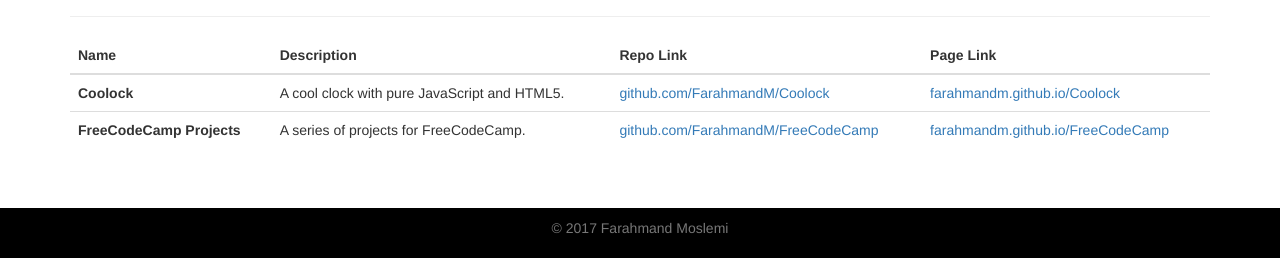
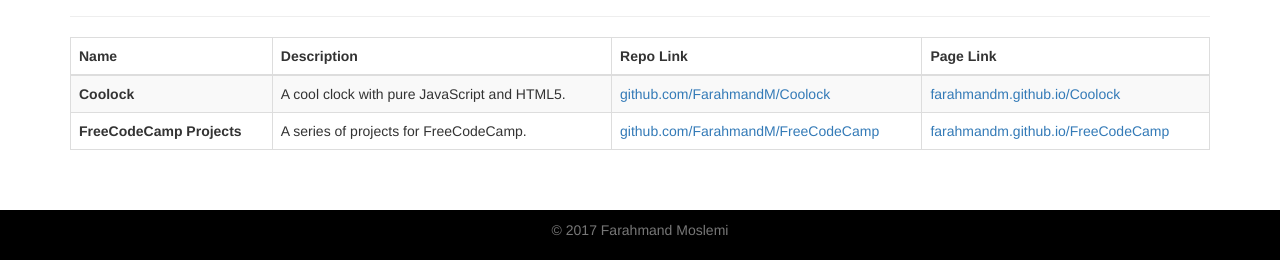
Before and after one commit to FarahmandM/FarahmandM.GitHub.io, a plain HTML site: page index.html in a window 1280 px wide. Shown: the part 581-841 px from the top of the page. Drawn offline with nearby package versions, Linux system fonts and the light colour scheme.

Commit message:
minor changes

```diff
--- a/index.html
+++ b/index.html
@@ -53,7 +53,7 @@
       </div>
     </nav>
 
-    <div class="container theme-showcase" role="main">
+    <div class="container theme-showcase table-responsive" role="main">
 
       <div class="jumbotron">
         <h1>Farahmand Moslemi</h1>
@@ -64,7 +64,7 @@
       <div class="page-header">
         <h2>Repositories</h2>
       </div>
-      <table class="table">
+      <table class="table table-striped table-bordered">
         <thead>
           <tr>
             <th>Name</th>
```
Also changed, not shown: 1 other file.
